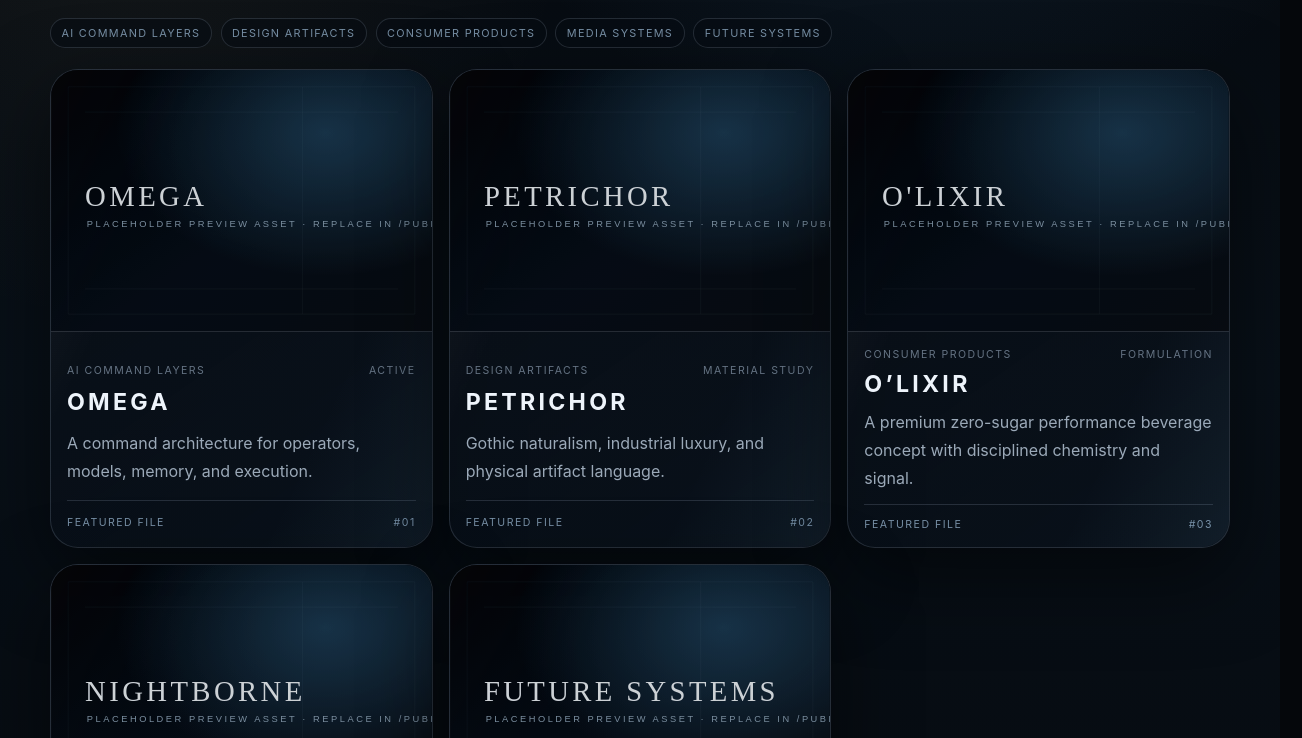
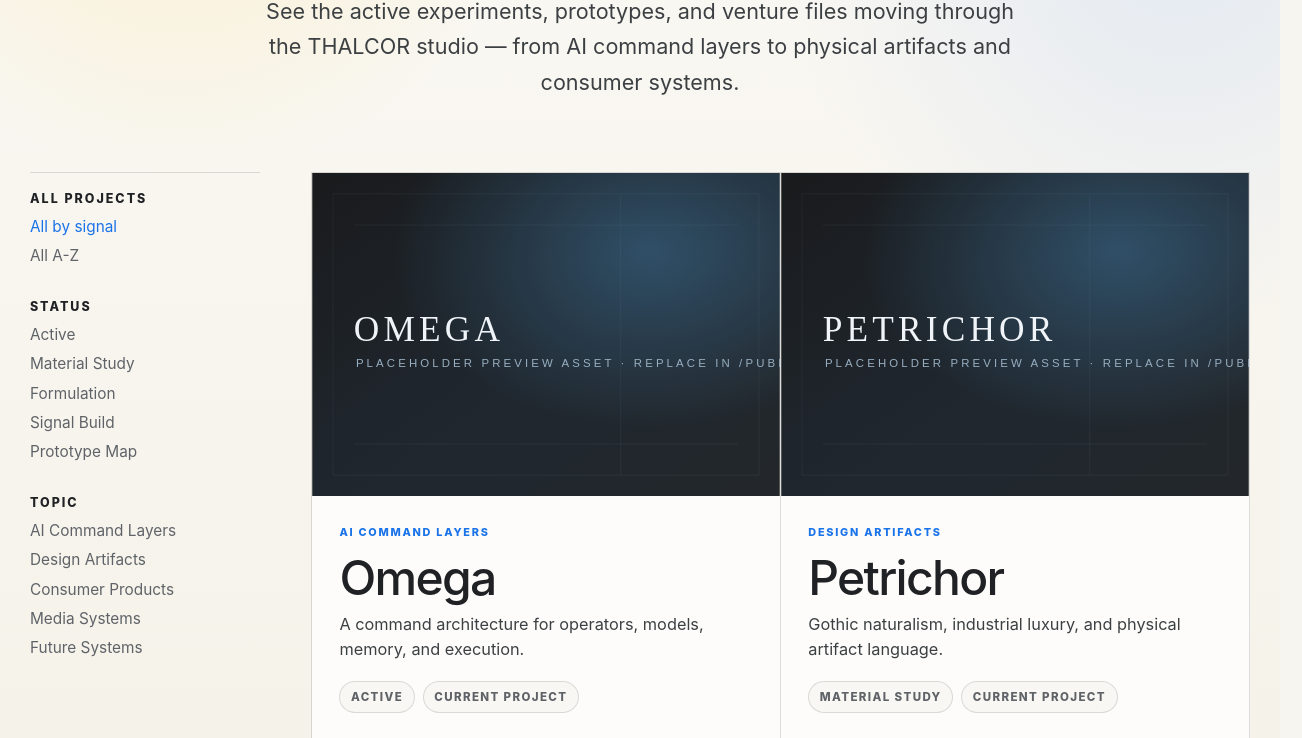
Before and after one commit to Vonolli/Thalcor, an Astro site: page /projects in a window 1280 px wide. Shown: the part 421-1159 px from the top of the page, 1302 px wide, since content can reach past the window. Built offline with nearby package versions, Linux system fonts and the light colour scheme; Astro itself is replaced by a stand-in of ours.

Commit message:
Refresh site with X-inspired projects design

```diff
--- a/src/components/Button.astro
+++ b/src/components/Button.astro
@@ -5,7 +5,7 @@ const { href, variant = 'solid' } = Astro.props;
 <a class:list={['button', variant]} href={href}><slot /></a>
 <style>
   .button { display: inline-flex; align-items: center; justify-content: center; min-height: 44px; padding: .8rem 1rem; border: 1px solid var(--color-line-strong); border-radius: 999px; color: var(--color-text); font-size: .76rem; font-weight: 800; letter-spacing: .14em; text-decoration: none; text-transform: uppercase; transition: transform .22s ease, border-color .22s ease, box-shadow .22s ease, background .22s ease; }
-  .button.solid { background: linear-gradient(135deg, rgba(127,180,223,.28), rgba(199,209,220,.08)); box-shadow: 0 0 34px rgba(127, 180, 223, .12); }
-  .button.ghost { background: rgba(8, 13, 20, .58); }
-  .button:hover { transform: translateY(-2px); border-color: rgba(127,180,223,.72); box-shadow: 0 18px 36px rgba(0,0,0,.36), 0 0 30px rgba(127,180,223,.15); }
+  .button.solid { background: linear-gradient(135deg, rgba(26,115,232,.14), rgba(255,255,255,.74)); box-shadow: 0 10px 28px rgba(60, 64, 67, .1); }
+  .button.ghost { background: rgba(255, 255, 255, .72); }
+  .button:hover { transform: translateY(-2px); border-color: rgba(26,115,232,.55); box-shadow: 0 16px 32px rgba(60,64,67,.14), 0 0 24px rgba(26,115,232,.12); }
 </style>
--- a/src/components/Hero.astro
+++ b/src/components/Hero.astro
@@ -24,7 +24,7 @@ import { homepage } from '../data/site';
   .hero { display: grid; grid-template-columns: minmax(0, 1fr) 340px; gap: 1.5rem; align-items: end; min-height: calc(100svh - 74px); padding: 6rem 0 4rem; }
   .hero-copy { max-width: 980px; }
   .subheadline { margin: 1rem 0 0; color: var(--color-silver); font-size: clamp(1.45rem, 3vw, 2.55rem); line-height: 1.18; }
-  .supporting { max-width: 760px; color: #aebdcb; font-size: clamp(1rem, 1.6vw, 1.18rem); }
+  .supporting { max-width: 760px; color: var(--color-muted); font-size: clamp(1rem, 1.6vw, 1.18rem); }
   .actions { display: flex; flex-wrap: wrap; gap: .8rem; margin-top: 1.6rem; }
   .telemetry { padding: 1.1rem; }
   dl { display: grid; gap: .8rem; margin: 0; }
--- a/src/components/MediaBlock.astro
+++ b/src/components/MediaBlock.astro
@@ -10,7 +10,7 @@ const isVideo = src?.match(/\.(mp4|webm|mov)$/i);
 </figure>
 <style>
   .media-block { margin: 2rem 0 0; }
-  .label { position: absolute; z-index: 2; top: 1rem; left: 1rem; padding: .45rem .65rem; border: 1px solid var(--color-line); background: rgba(5,7,11,.72); color: var(--color-accent); font-size: .66rem; letter-spacing: .16em; text-transform: uppercase; }
-  img, video { width: 100%; aspect-ratio: 16 / 9; object-fit: cover; filter: saturate(.78) contrast(1.08); }
+  .label { position: absolute; z-index: 2; top: 1rem; left: 1rem; padding: .45rem .65rem; border: 1px solid var(--color-line); background: rgba(255,255,255,.82); color: var(--color-accent); font-size: .66rem; letter-spacing: .16em; text-transform: uppercase; }
+  img, video { width: 100%; aspect-ratio: 16 / 9; object-fit: cover; filter: saturate(.92) contrast(1.02); }
   figcaption { margin: 0; padding: .8rem 1rem; border-top: 1px solid var(--color-line); color: var(--color-dim); font-size: .82rem; }
 </style>
--- a/src/components/ProjectCard.astro
+++ b/src/components/ProjectCard.astro
@@ -3,26 +3,44 @@ interface Props { project: any; }
 const { project } = Astro.props;
 const projectSlug = project.id.replace(/\.md$/, '');
 ---
-<a class="project-card surface" href={`/projects/${projectSlug}/`}>
+<a class="project-card" href={`/projects/${projectSlug}/`}>
   <div class="media">
     <img src={project.data.previewImage} alt={`${project.data.title} preview placeholder`} loading="lazy" />
   </div>
   <div class="content">
-    <div class="meta"><span>{project.data.category}</span><span>{project.data.status}</span></div>
+    <p class="eyebrow">{project.data.category}</p>
     <h3>{project.data.title}</h3>
-    <p>{project.data.tagline}</p>
-    <div class="foot"><span>{project.data.featured ? 'Featured file' : 'Archive file'}</span><span>#{String(project.data.order).padStart(2, '0')}</span></div>
+    <p class="tagline">{project.data.tagline}</p>
+    <div class="foot">
+      <span>{project.data.status}</span>
+      <span>{project.data.featured ? 'Current Project' : 'Lab Project'}</span>
+    </div>
   </div>
 </a>
 <style>
-  .project-card { display: grid; min-height: 100%; color: inherit; text-decoration: none; transition: transform .25s ease, border-color .25s ease, box-shadow .25s ease; }
-  .project-card:hover { transform: translateY(-6px); border-color: rgba(127,180,223,.58); box-shadow: 0 34px 90px rgba(0,0,0,.56), 0 0 42px rgba(127,180,223,.12); }
-  .media { aspect-ratio: 1.45; border-bottom: 1px solid var(--color-line); overflow: hidden; background: #070b11; }
-  img { width: 100%; height: 100%; object-fit: cover; opacity: .82; filter: saturate(.78) contrast(1.08); transition: transform .45s ease, opacity .3s ease; }
-  .project-card:hover img { transform: scale(1.04); opacity: 1; }
-  .content { display: grid; gap: .75rem; padding: 1rem; }
-  .meta, .foot { display: flex; align-items: center; justify-content: space-between; gap: 1rem; color: var(--color-dim); font-size: .66rem; letter-spacing: .14em; text-transform: uppercase; }
-  h3 { letter-spacing: .14em; text-transform: uppercase; }
-  p { margin: 0; }
-  .foot { border-top: 1px solid var(--color-line); padding-top: .8rem; color: var(--color-steel); }
+  .project-card {
+    position: relative;
+    display: grid;
+    min-height: 470px;
+    color: inherit;
+    text-decoration: none;
+    background: rgba(255, 255, 255, .74);
+    border-right: 1px solid var(--color-line);
+    border-bottom: 1px solid var(--color-line);
+    transition: background .25s ease, transform .25s ease, box-shadow .25s ease;
+  }
+  .project-card:hover { z-index: 1; background: #fff; transform: translateY(-4px); box-shadow: 0 24px 60px rgba(60, 64, 67, .16); }
+  .media { min-height: 235px; overflow: hidden; background: #ece8dc; }
+  img { width: 100%; height: 100%; object-fit: cover; opacity: .9; filter: saturate(.92) contrast(1.02); transition: transform .5s ease, opacity .3s ease; }
+  .project-card:hover img { transform: scale(1.045); opacity: 1; }
+  .content { display: grid; align-content: start; gap: .72rem; padding: clamp(1.1rem, 2.5vw, 1.7rem); }
+  .eyebrow { margin: 0; color: var(--color-accent); font-size: .68rem; font-weight: 850; letter-spacing: .16em; text-transform: uppercase; }
+  h3 { font-family: var(--font-sans); font-size: clamp(1.8rem, 4vw, 3rem); font-weight: 500; letter-spacing: -.035em; line-height: .98; }
+  .tagline { max-width: 32rem; margin: 0; color: var(--color-silver); font-size: 1.02rem; line-height: 1.55; }
+  .foot { display: flex; flex-wrap: wrap; gap: .5rem; margin-top: .4rem; color: var(--color-muted); font-size: .72rem; font-weight: 800; letter-spacing: .12em; text-transform: uppercase; }
+  .foot span { display: inline-flex; align-items: center; min-height: 2rem; border: 1px solid var(--color-line); border-radius: 999px; padding: .32rem .66rem; background: rgba(247,245,239,.7); }
+  @media (max-width: 660px) {
+    .project-card { min-height: auto; }
+    .media { min-height: 200px; }
+  }
 </style>
--- a/src/layouts/ProjectLayout.astro
+++ b/src/layouts/ProjectLayout.astro
@@ -64,7 +64,7 @@ const supportingMedia = [
   .tagline { max-width: 760px; margin: 1.2rem 0 1.8rem; color: var(--color-silver); font-size: clamp(1.15rem, 2vw, 1.55rem); }
   .meta-grid { display: grid; grid-template-columns: repeat(3, minmax(0, 1fr)); gap: .85rem; margin: 2rem 0; }
   .meta-grid div, .project-aside { padding: 1rem; }
-  .meta-grid div { border: 1px solid var(--color-line); background: rgba(8, 13, 20, 0.72); }
+  .meta-grid div { border: 1px solid var(--color-line); background: rgba(255, 255, 255, 0.78); border-radius: var(--radius-md); }
   .meta-grid span { display: block; color: var(--color-dim); font-size: .7rem; letter-spacing: .16em; text-transform: uppercase; }
   .meta-grid strong { display: block; margin-top: .35rem; color: var(--color-text); text-transform: uppercase; }
   .body-grid { display: grid; grid-template-columns: minmax(220px, .36fr) 1fr; gap: 2rem; align-items: start; margin: 3rem 0; }
--- a/src/pages/projects/index.astro
+++ b/src/pages/projects/index.astro
@@ -1,7 +1,6 @@
 ---
 import { getCollection } from 'astro:content';
 import BaseLayout from '../../layouts/BaseLayout.astro';
-import Section from '../../components/Section.astro';
 import ProjectCard from '../../components/ProjectCard.astro';
 
 const projects = (await getCollection('projects')).sort((a, b) => {
@@ -9,18 +8,68 @@ const projects = (await getCollection('projects')).sort((a, b) => {
   return a.data.order - b.data.order;
 });
 const categories = [...new Set(projects.map((project) => project.data.category))];
+const statuses = [...new Set(projects.map((project) => project.data.status))];
 ---
 <BaseLayout title="Projects" description="THALCOR project dossiers across AI, design, media, hardware, and consumer products." canonical="/projects/">
-  <Section eyebrow="Project archive" title="Classified lab files for active and emerging ventures." intro="Add a new project by dropping a Markdown file into `src/content/projects` with the required frontmatter fields.">
-    <div class="category-row" aria-label="Project categories">
-      {categories.map((category) => <span>{category}</span>)}
-    </div>
-    <div class="grid grid-3">
-      {projects.map((project) => <ProjectCard project={project} />)}
-    </div>
-  </Section>
+  <div class="projects-page">
+    <section class="project-hero container" aria-labelledby="projects-title">
+      <p class="kicker">Moonshot archive</p>
+      <h1 id="projects-title" aria-label="Projects">Projects</h1>
+      <p class="hero-copy">See the active experiments, prototypes, and venture files moving through the THALCOR studio — from AI command layers to physical artifacts and consumer systems.</p>
+    </section>
+
+    <section class="project-directory container" aria-label="Project directory">
+      <aside class="filters" aria-label="Project filters">
+        <div class="filter-block">
+          <h2>All Projects</h2>
+          <a href="/projects/" aria-current="page">All by signal</a>
+          <a href="/projects/">All A-Z</a>
+        </div>
+        <div class="filter-block">
+          <h2>Status</h2>
+          {statuses.map((status) => <a href={`/projects/?status=${encodeURIComponent(status)}`}>{status}</a>)}
+        </div>
+        <div class="filter-block">
+          <h2>Topic</h2>
+          {categories.map((category) => <a href={`/projects/?topic=${encodeURIComponent(category)}`}>{category}</a>)}
+        </div>
+      </aside>
+
+      <div class="project-list">
+        {projects.map((project) => <ProjectCard project={project} />)}
+      </div>
+    </section>
+  </div>
 </BaseLayout>
 <style>
-  .category-row { display: flex; flex-wrap: wrap; gap: .55rem; margin: 0 0 1.3rem; }
-  .category-row span { border: 1px solid var(--color-line); border-radius: 999px; padding: .45rem .65rem; color: var(--color-steel); background: rgba(8, 13, 20, .58); font-size: .68rem; letter-spacing: .12em; text-transform: uppercase; }
+  .projects-page { padding-bottom: 2rem; }
+  .project-hero { padding: clamp(4rem, 10vw, 8rem) 0 clamp(2rem, 6vw, 4.5rem); text-align: center; }
+  .project-hero .kicker { color: var(--color-muted); }
+  h1 {
+    font-family: var(--font-sans);
+    font-size: clamp(3.6rem, 12vw, 9.5rem);
+    font-weight: 500;
+    letter-spacing: .34em;
+    margin-right: -.34em;
+    text-transform: uppercase;
+  }
+  .hero-copy { max-width: 760px; margin: 1.4rem auto 0; color: var(--color-silver); font-size: clamp(1.05rem, 2vw, 1.35rem); line-height: 1.65; }
+  .project-directory { display: grid; grid-template-columns: minmax(180px, 230px) 1fr; gap: clamp(1.5rem, 4vw, 3.5rem); align-items: start; }
+  .filters { position: sticky; top: 100px; display: grid; gap: 2.1rem; padding: 1.2rem 0 2rem; border-top: 1px solid var(--color-line); }
+  .filter-block { display: grid; gap: .54rem; }
+  .filter-block h2 { margin: 0 0 .2rem; font-family: var(--font-sans); font-size: .78rem; font-weight: 800; letter-spacing: .16em; text-transform: uppercase; }
+  .filter-block a { width: fit-content; color: var(--color-muted); font-size: .96rem; line-height: 1.35; text-decoration: none; }
+  .filter-block a:hover, .filter-block a[aria-current='page'] { color: var(--color-accent); }
+  .project-list { display: grid; grid-template-columns: repeat(2, minmax(0, 1fr)); border-top: 1px solid var(--color-line); border-left: 1px solid var(--color-line); }
+  @media (max-width: 880px) {
+    .project-hero { text-align: left; }
+    h1 { letter-spacing: .2em; margin-right: -.2em; }
+    .hero-copy { margin-left: 0; }
+    .project-directory { grid-template-columns: 1fr; }
+    .filters { position: static; grid-template-columns: repeat(3, minmax(0, 1fr)); gap: 1rem; }
+  }
+  @media (max-width: 660px) {
+    h1 { font-size: clamp(2.55rem, 15vw, 4rem); letter-spacing: .12em; margin-right: -.12em; }
+    .filters, .project-list { grid-template-columns: 1fr; }
+  }
 </style>
--- a/src/styles/global.css
+++ b/src/styles/global.css
@@ -1,38 +1,38 @@
 :root {
-  --color-void: #05070b;
-  --color-obsidian: #080d13;
-  --color-panel: rgba(10, 16, 25, 0.78);
-  --color-panel-strong: rgba(12, 19, 30, 0.94);
-  --color-text: #eef4fb;
-  --color-muted: #9ba9b8;
-  --color-dim: #657383;
-  --color-line: rgba(169, 190, 210, 0.18);
-  --color-line-strong: rgba(168, 196, 221, 0.34);
-  --color-accent: #7fb4df;
-  --color-accent-soft: rgba(127, 180, 223, 0.16);
-  --color-silver: #c7d1dc;
-  --color-steel: #7890a6;
-  --color-gold: #b8a46f;
-  --shadow-premium: 0 28px 80px rgba(0, 0, 0, 0.5);
-  --radius-sm: 10px;
-  --radius-md: 18px;
-  --radius-lg: 28px;
-  --max-width: 1180px;
-  --font-serif: 'Times New Roman', Georgia, serif;
-  --font-sans: Inter, ui-sans-serif, system-ui, -apple-system, BlinkMacSystemFont, 'Segoe UI', sans-serif;
+  --color-void: #f7f5ef;
+  --color-obsidian: #ffffff;
+  --color-panel: #ffffff;
+  --color-panel-strong: #fdfcf8;
+  --color-text: #202124;
+  --color-muted: #5f6368;
+  --color-dim: #8a8176;
+  --color-line: rgba(32, 33, 36, 0.14);
+  --color-line-strong: rgba(32, 33, 36, 0.34);
+  --color-accent: #1a73e8;
+  --color-accent-soft: rgba(26, 115, 232, 0.09);
+  --color-silver: #3c4043;
+  --color-steel: #6f6a61;
+  --color-gold: #fbbc04;
+  --shadow-premium: 0 22px 55px rgba(60, 64, 67, 0.12);
+  --radius-sm: 4px;
+  --radius-md: 8px;
+  --radius-lg: 16px;
+  --max-width: 1220px;
+  --font-serif: Georgia, 'Times New Roman', serif;
+  --font-sans: Inter, Google Sans, ui-sans-serif, system-ui, -apple-system, BlinkMacSystemFont, 'Segoe UI', sans-serif;
 }
 
 * { box-sizing: border-box; }
-html { color-scheme: dark; background: var(--color-void); scroll-behavior: smooth; }
+html { color-scheme: light; background: var(--color-void); scroll-behavior: smooth; }
 body {
   margin: 0;
   min-width: 320px;
   color: var(--color-text);
   font-family: var(--font-sans);
   background:
-    radial-gradient(circle at 72% 4%, rgba(62, 123, 174, 0.22), transparent 32rem),
-    radial-gradient(circle at 10% 18%, rgba(184, 164, 111, 0.08), transparent 28rem),
-    linear-gradient(180deg, #05070b 0%, #081018 48%, #05070b 100%);
+    radial-gradient(circle at 14% 9%, rgba(251, 188, 4, 0.16), transparent 23rem),
+    radial-gradient(circle at 92% 14%, rgba(66, 133, 244, 0.12), transparent 25rem),
+    linear-gradient(180deg, #fbfaf6 0%, #f5f1e8 54%, #fbfaf6 100%);
 }
 body::before,
 body::after {
@@ -44,20 +44,19 @@ body::after {
 }
 body::before {
   background-image:
-    linear-gradient(rgba(169, 190, 210, 0.035) 1px, transparent 1px),
-    linear-gradient(90deg, rgba(169, 190, 210, 0.03) 1px, transparent 1px);
-  background-size: 64px 64px;
-  mask-image: linear-gradient(to bottom, black, transparent 80%);
+    linear-gradient(rgba(32, 33, 36, 0.045) 1px, transparent 1px),
+    linear-gradient(90deg, rgba(32, 33, 36, 0.035) 1px, transparent 1px);
+  background-size: 88px 88px;
+  mask-image: linear-gradient(to bottom, black, transparent 72%);
 }
 body::after {
-  opacity: 0.07;
-  background-image: radial-gradient(rgba(255, 255, 255, 0.8) 0.5px, transparent 0.8px);
-  background-size: 3px 3px;
+  opacity: 0.56;
+  background: linear-gradient(135deg, rgba(255,255,255,0.8), rgba(255,255,255,0));
 }
 
 a { color: inherit; }
 img, video { display: block; max-width: 100%; }
-::selection { background: rgba(127, 180, 223, 0.35); }
+::selection { background: rgba(26, 115, 232, 0.18); }
 
 .site-shell { min-height: 100vh; display: flex; flex-direction: column; }
 .container { width: min(100% - 2rem, var(--max-width)); margin-inline: auto; }
@@ -66,25 +65,25 @@ main { flex: 1; }
 .kicker {
   margin: 0 0 0.85rem;
   color: var(--color-accent);
-  font-size: 0.72rem;
-  font-weight: 700;
-  letter-spacing: 0.22em;
+  font-size: 0.7rem;
+  font-weight: 800;
+  letter-spacing: 0.2em;
   text-transform: uppercase;
 }
 
-h1, h2, h3 { color: var(--color-text); line-height: 0.98; }
-h1, h2 { font-family: var(--font-serif); font-weight: 500; letter-spacing: -0.035em; }
+h1, h2, h3 { color: var(--color-text); line-height: 1; }
+h1, h2 { font-family: var(--font-serif); font-weight: 500; letter-spacing: -0.045em; }
 h1 { margin: 0; font-size: clamp(4rem, 15vw, 10rem); }
 h2 { margin: 0; font-size: clamp(2.3rem, 6vw, 5.2rem); }
-h3 { margin: 0; font-size: clamp(1.1rem, 2vw, 1.45rem); letter-spacing: 0.02em; }
+h3 { margin: 0; font-size: clamp(1.1rem, 2vw, 1.45rem); letter-spacing: 0.01em; }
 p { color: var(--color-muted); line-height: 1.75; }
 
 .surface {
   position: relative;
   border: 1px solid var(--color-line);
   border-radius: var(--radius-lg);
-  background: linear-gradient(145deg, rgba(9, 14, 22, 0.92), rgba(9, 18, 28, 0.62));
-  box-shadow: var(--shadow-premium), inset 0 1px 0 rgba(255, 255, 255, 0.04);
+  background: linear-gradient(145deg, rgba(255, 255, 255, 0.96), rgba(250, 247, 239, 0.9));
+  box-shadow: var(--shadow-premium), inset 0 1px 0 rgba(255, 255, 255, 0.72);
   overflow: hidden;
 }
 .surface::before {
@@ -92,7 +91,7 @@ p { color: var(--color-muted); line-height: 1.75; }
   position: absolute;
   inset: 0;
   border-radius: inherit;
-  background: linear-gradient(115deg, rgba(255,255,255,0.08), transparent 28%, transparent 72%, rgba(127,180,223,0.08));
+  background: linear-gradient(115deg, rgba(255,255,255,0.5), transparent 28%, transparent 72%, rgba(26,115,232,0.07));
   pointer-events: none;
 }
 
@@ -102,7 +101,7 @@ p { color: var(--color-muted); line-height: 1.75; }
 .grid-3 { grid-template-columns: repeat(3, minmax(0, 1fr)); }
 
 .prose { max-width: 76ch; }
-.prose p, .prose li { color: #b9c4cf; line-height: 1.85; }
+.prose p, .prose li { color: #4f555b; line-height: 1.85; }
 .prose h2 { margin-top: 2.6rem; font-size: clamp(2rem, 4vw, 3.4rem); }
 .prose h3 { margin-top: 2rem; }
 .prose a { color: var(--color-accent); text-decoration-thickness: 1px; text-underline-offset: 0.3em; }
```
Also changed, not shown: src/components/Header.astro (+6 -6 lines).
